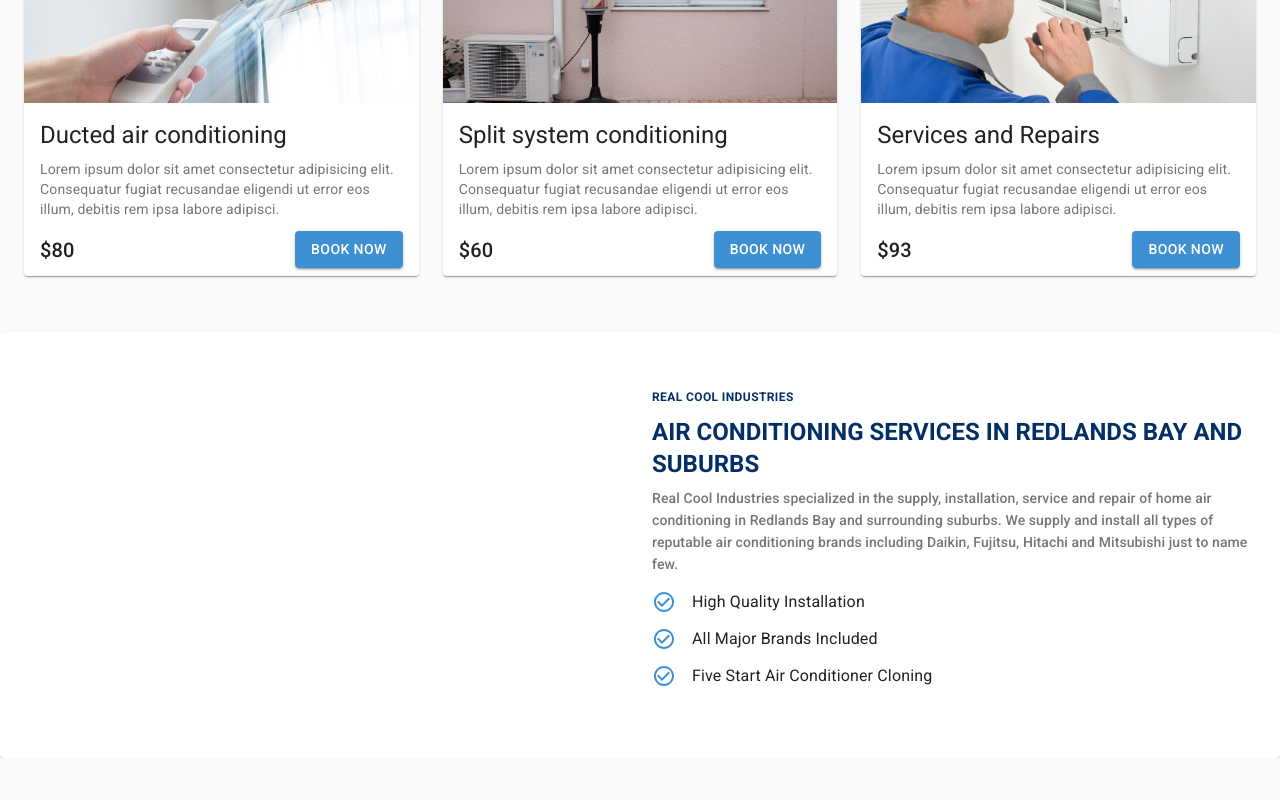
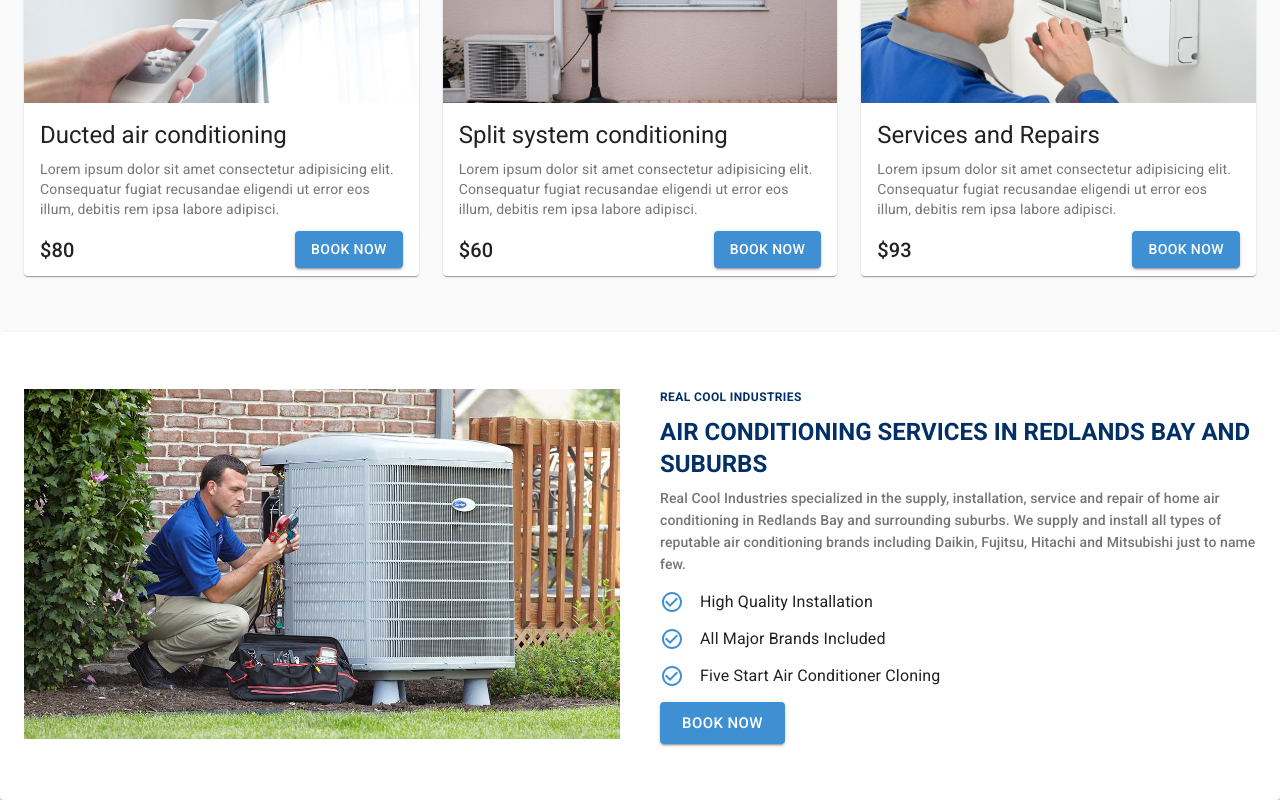
Before and after one commit to hossainrabbi/real-cool, a React (Create React App) app: page / in a window 1280 px wide. Shown: the part 817-1617 px from the top of the page. Before the commit the page ends 1575 px from the top, so only its background shows below. Built offline with nearby package versions, Linux system fonts and the light colour scheme.

Commit message:
suburbs area complet

```diff
--- a/src/components/Suburbs.js
+++ b/src/components/Suburbs.js
@@ -10,6 +10,7 @@
     makeStyles,
     Typography,
     Paper,
+    Button,
 } from '@material-ui/core';
 import MainTitle from './common/MainTitle';
 
@@ -19,6 +20,16 @@
     },
     mainTitle: {
         marginBottom: theme.spacing(1),
+    },
+    suburbsContainer: {
+        alignItems: 'center',
+    },
+    suburbsImage: {
+        '& img': {
+            maxWidth: '100%',
+            height: 350,
+            objectFit: 'cover',
+        },
     },
     suburbs: {
         '& .MuiListItem-root': {
@@ -36,9 +47,16 @@
     return (
         <Paper className={classes.root}>
             <Container>
-                <Grid container spacing={3}>
-                    <Grid item sm={6}>
-                        <img src="" alt="" />
+                <Grid
+                    className={classes.suburbsContainer}
+                    container
+                    spacing={5}
+                >
+                    <Grid className={classes.suburbsImage} item sm={6}>
+                        <img
+                            src="images/carrier-cooling.jpg"
+                            alt="carrier cooling"
+                        />
                     </Grid>
                     <Grid item sm={6}>
                         <MainTitle
@@ -72,6 +90,13 @@
                                 </ListItem>
                             ))}
                         </List>
+                        <Button
+                            variant="contained"
+                            size="large"
+                            color="secondary"
+                        >
+                            Book Now
+                        </Button>
                     </Grid>
                 </Grid>
             </Container>
```
Also changed, not shown: public/images/carrier-cooling.jpg (added).
